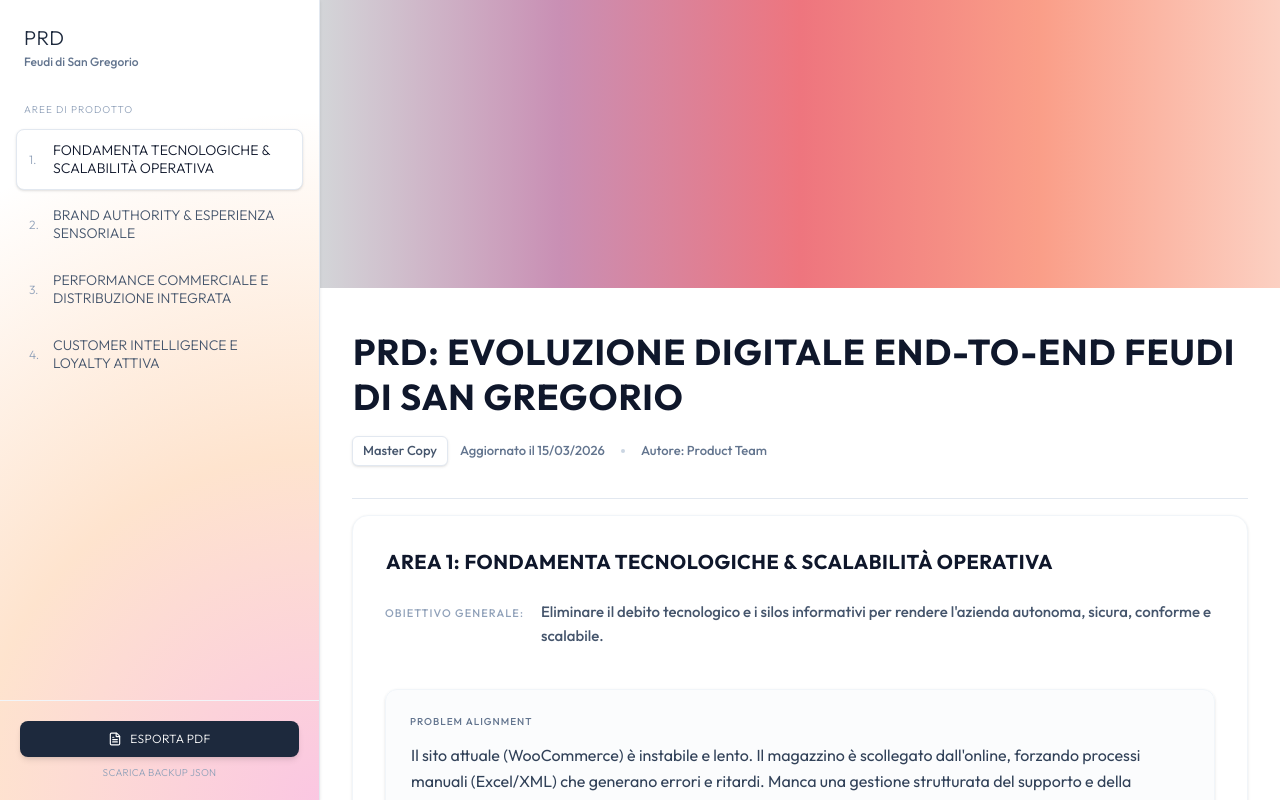
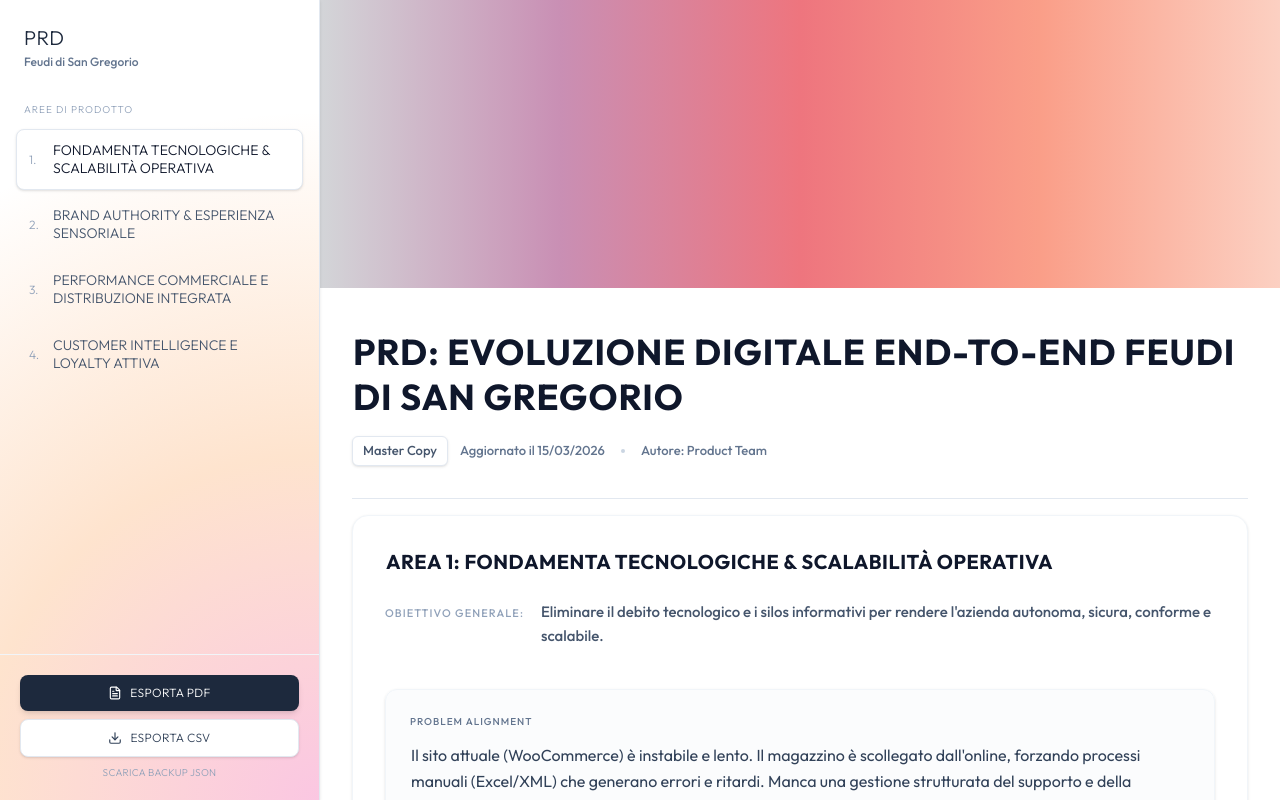
Before and after one commit to NatShostak-ux/PRD-Framework, a React (Vite) app: page / in a window 1280 px wide. Built offline with nearby package versions, Linux system fonts and the light colour scheme; no server answers; the database is empty.

Commit message:
Add global CSV export for Solution Alignment (Features)

```diff
--- a/src/App.jsx
+++ b/src/App.jsx
@@ -579,6 +579,37 @@
     }
   };
 
+  const exportCSV = () => {
+    const headers = ["Area ID", "Area Title", "Priority", "Phase", "Feature", "Notes"];
+
+    const rows = prd.solutions.flatMap(area =>
+      area.features.map(f => [
+        area.id,
+        area.title,
+        f.priority,
+        f.phase || "Set-up",
+        f.text,
+        f.notes || ""
+      ])
+    );
+
+    // Escape CSV values: wrap in quotes and escape internal quotes
+    const csvContent = [
+      headers.join(","),
+      ...rows.map(row => row.map(cell => `"${(cell || "").toString().replace(/"/g, '""')}"`).join(","))
+    ].join("\n");
+
+    const blob = new Blob([csvContent], { type: 'text/csv;charset=utf-8;' });
+    const url = URL.createObjectURL(blob);
+    const link = document.createElement("a");
+    link.setAttribute("href", url);
+    link.setAttribute("download", `PRD_Solution_Alignment_${new Date().toLocaleDateString('it-IT').replace(/\//g, '-')}.csv`);
+    link.style.visibility = 'hidden';
+    document.body.appendChild(link);
+    link.click();
+    document.body.removeChild(link);
+  };
+
   const exportJSON = () => {
     const dataStr = "data:text/json;charset=utf-8," + encodeURIComponent(JSON.stringify(prd, null, 2));
     const a = document.createElement('a');
@@ -643,6 +674,12 @@
               className={`w-full flex items-center justify-center gap-2 text-xs uppercase tracking-wide text-white rounded-lg py-2.5 transition-all shadow-md ${isExporting ? 'bg-slate-400 cursor-not-allowed' : 'bg-slate-800 hover:bg-slate-900'}`}
             >
               <FileText size={14} /> {isExporting ? 'Generazione...' : 'Esporta PDF'}
+            </button>
+             <button
+              onClick={exportCSV}
+              className="w-full flex items-center justify-center gap-2 text-xs uppercase tracking-wide text-slate-700 bg-white border border-slate-200 rounded-lg py-2.5 transition-all shadow-sm hover:bg-slate-50"
+            >
+              <Download size={14} /> Esporta CSV
             </button>
              <button onClick={exportJSON} className="w-full text-center text-[10px] uppercase tracking-wide text-slate-400 hover:text-slate-600 transition-all">
               Scarica Backup JSON
```
